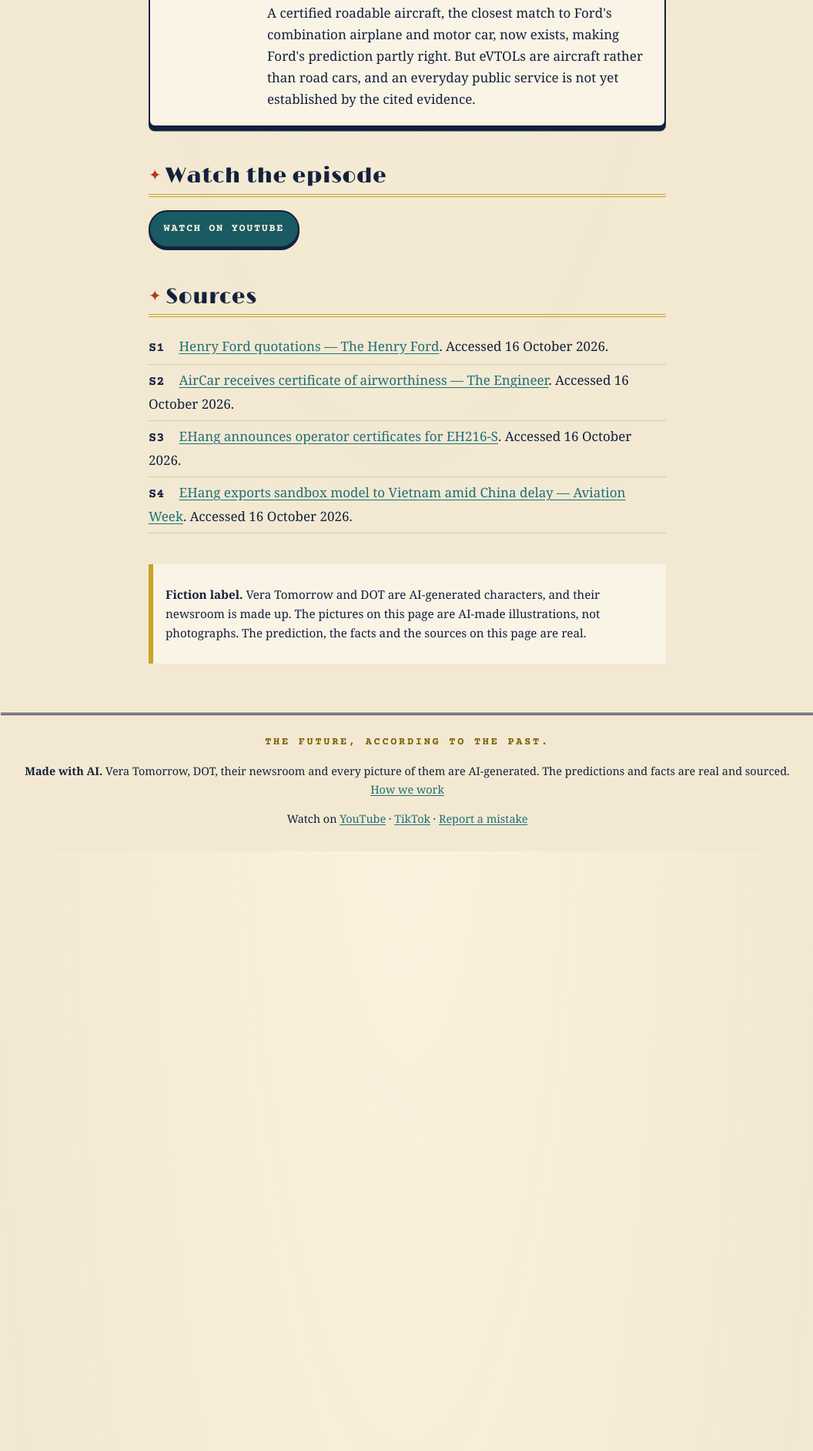
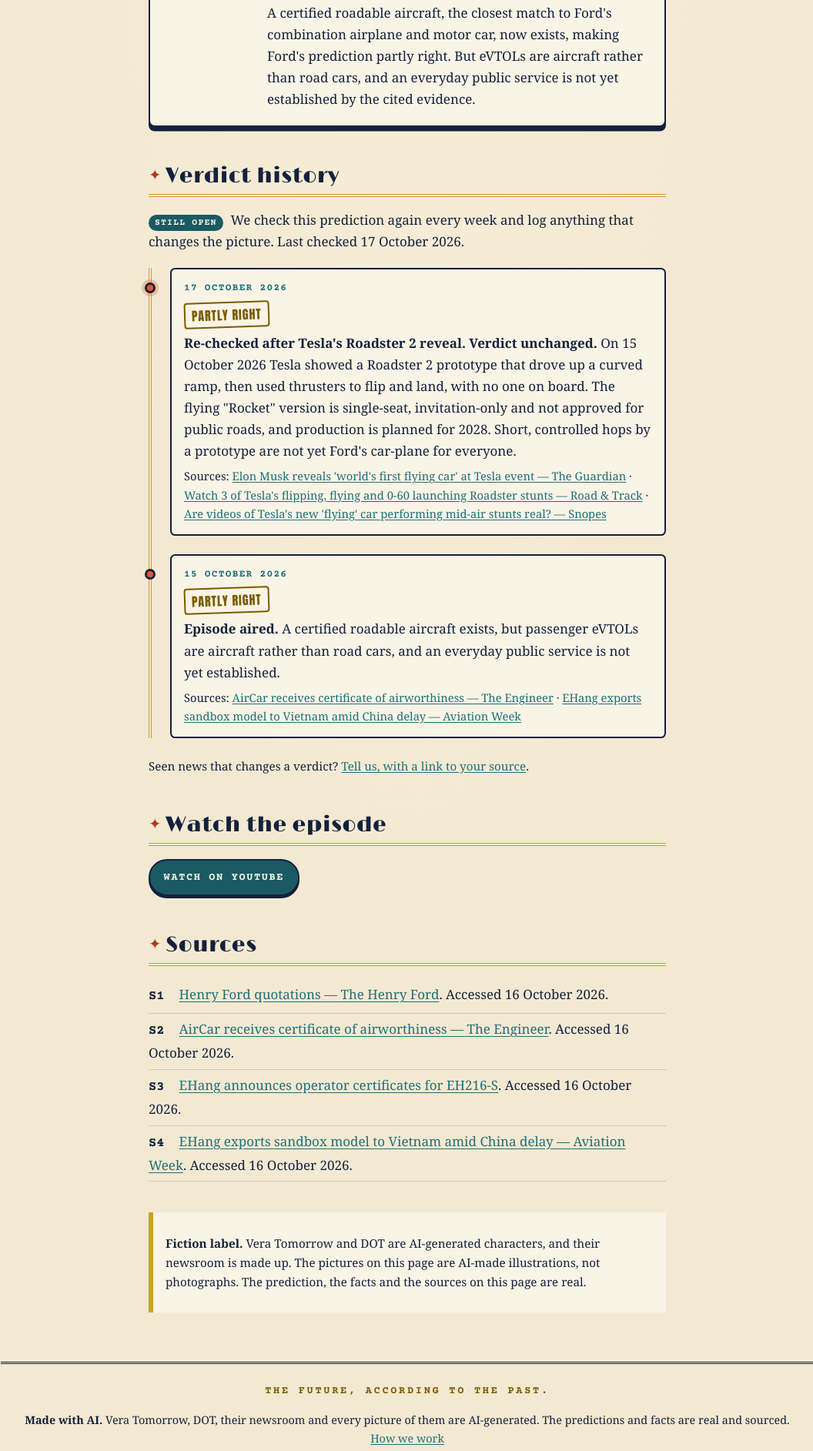
Before and after one commit to Honey-Badger-Labs/tomorrow-gazette-archive, a Jekyll site: the page built from _episodes/e1-flying-car.md, in a window 1280 px wide. Shown: the part 1826-3711 px from the top of the page at 77% size, without its empty margins (111-1167 px from the left). Built offline with Jekyll 4.4.1, drawn with Linux system fonts in a browser that asks for light colours; before the commit the page ends 2932 px from its top, so only the background shows below that.

Commit message:
A-T10: living archive: claims files with verdict history, timeline on episode pages, claims check in CI

```diff
--- /dev/null
+++ b/_data/claims/e1-flying-car.yml
@@ -0,0 +1,34 @@
+# Living archive (A-T10): E1's prediction stays open and is re-checked every
+# week. Field reference: docs/claims-schema.md. Checked by tools/check_claims.rb.
+episode: 1
+claims:
+  - id: C1
+    claim: "Mark my word: A combination airplane and motor car is coming."
+    who: Henry Ford, Forbes Magazine, 1940
+    status: open
+    verdict: PARTLY RIGHT
+    watch:
+      - Roadable aircraft (car-planes) certified, sold or delivered to the public
+      - Passenger eVTOL services opening to the public, e.g. EHang ticket sales
+      - Flying-car demonstrations by car makers
+    history:
+      - date: 2026-10-15
+        verdict: PARTLY RIGHT
+        change: Episode aired.
+        note: A certified roadable aircraft exists, but passenger eVTOLs are aircraft rather than road cars, and an everyday public service is not yet established.
+        sources:
+          - title: "AirCar receives certificate of airworthiness — The Engineer"
+            url: https://www.theengineer.co.uk/content/news/aircar-receives-certificate-of-airworthiness
+          - title: "EHang exports sandbox model to Vietnam amid China delay — Aviation Week"
+            url: https://aviationweek.com/aerospace/advanced-air-mobility/ehang-exports-sandbox-model-vietnam-amid-china-delay
+      - date: 2026-10-17
+        verdict: PARTLY RIGHT
+        change: "Re-checked after Tesla's Roadster 2 reveal. Verdict unchanged."
+        note: "On 15 October 2026 Tesla showed a Roadster 2 prototype that drove up a curved ramp, then used thrusters to flip and land, with no one on board. The flying \"Rocket\" version is single-seat, invitation-only and not approved for public roads, and production is planned for 2028. Short, controlled hops by a prototype are not yet Ford's car-plane for everyone."
+        sources:
+          - title: "Elon Musk reveals 'world's first flying car' at Tesla event — The Guardian"
+            url: https://www.theguardian.com/technology/2026/oct/16/elon-musk-reveals-worlds-first-flying-car-spacex
+          - title: "Watch 3 of Tesla's flipping, flying and 0-60 launching Roadster stunts — Road & Track"
+            url: https://www.roadandtrack.com/news/a74159440/tesla-roadster-flip-float-launch-control-0-60-mph-videos/
+          - title: "Are videos of Tesla's new 'flying' car performing mid-air stunts real? — Snopes"
+            url: https://www.snopes.com/fact-check/tesla-flying-roadster-car-real/
--- a/_includes/episode-card.html
+++ b/_includes/episode-card.html
@@ -8,5 +8,9 @@
     <span class="case-meta">Episode {{ include.episode.number }} · <time datetime="{{ include.episode.publish_date | date: '%Y-%m-%d' }}">{{ include.episode.publish_date | date: '%-d %b %Y' }}</time></span>
     <a class="episode-card-link" href="{{ include.episode.url | relative_url }}"><span class="episode-card-title">{{ include.episode.title }}</span></a>
     <p>{{ include.episode.description }}</p>
+    {%- assign card_claims = site.data.claims[include.episode.slug] -%}
+    {%- if card_claims -%}{%- assign card_last = card_claims.claims.first.history | last -%}
+    <p class="card-status">{% if card_claims.claims.first.status == "open" %}<span class="status-badge status-open">Still open</span>{% else %}<span class="status-badge status-closed">Closed</span>{% endif %} Last checked <time datetime="{{ card_last.date | date: '%Y-%m-%d' }}">{{ card_last.date | date: '%-d %b %Y' }}</time></p>
+    {%- endif %}
   </div>
 </li>
--- /dev/null
+++ b/_includes/verdict-history.html
@@ -0,0 +1,30 @@
+{%- comment -%}
+The living archive's verdict history for one episode (A-T10), from
+_data/claims/<episode file name>.yml. Newest entry first.
+{%- endcomment -%}
+{%- assign claims = include.claims.claims -%}
+<section aria-labelledby="history-heading" class="verdict-history">
+  <h2 id="history-heading">Verdict history</h2>
+  {% for claim in claims %}
+  {%- assign last = claim.history | last -%}
+  <p class="history-status">
+    {% if claim.status == "open" %}<span class="status-badge status-open">Still open</span> We check this prediction again every week and log anything that changes the picture.
+    {% else %}<span class="status-badge status-closed">Closed</span> This prediction is settled; we no longer re-check it.{% endif %}
+    Last checked <time datetime="{{ last.date | date: '%Y-%m-%d' }}">{{ last.date | date: '%-d %B %Y' }}</time>.
+  </p>
+  {% if claims.size > 1 %}<h3 class="history-claim">“{{ claim.claim }}”</h3>{% endif %}
+  <ol class="timeline" reversed>
+    {% assign entries = claim.history | reverse %}
+    {% for entry in entries %}
+    <li class="timeline-entry">
+      <p class="timeline-date"><time datetime="{{ entry.date | date: '%Y-%m-%d' }}">{{ entry.date | date: '%-d %B %Y' }}</time></p>
+      {%- assign stamp_class = entry.verdict | downcase | replace: ' ', '-' -%}
+      <p class="timeline-verdict"><span class="mini-stamp verdict-{{ stamp_class }}"><span class="visually-hidden">Verdict: </span>{{ entry.verdict }}</span></p>
+      <p class="timeline-change"><strong>{{ entry.change }}</strong>{% if entry.note %} {{ entry.note }}{% endif %}</p>
+      <p class="timeline-sources">Sources: {% for source in entry.sources %}<a href="{{ source.url }}">{{ source.title }}</a>{% unless forloop.last %} · {% endunless %}{% endfor %}{% if entry.video %} · <a href="{{ entry.video }}">Watch the update</a>{% endif %}</p>
+    </li>
+    {% endfor %}
+  </ol>
+  {% endfor %}
+  <p class="history-help">Seen news that changes a verdict? <a href="https://github.com/Honey-Badger-Labs/tomorrow-gazette-archive/issues">Tell us, with a link to your source</a>.</p>
+</section>
--- a/_layouts/episode.html
+++ b/_layouts/episode.html
@@ -61,6 +61,9 @@ layout: default
     </div>
   </section>
 
+  {% assign claims = site.data.claims[page.slug] %}
+  {% if claims %}{% include verdict-history.html claims=claims %}{% endif %}
+
   <section aria-labelledby="watch-heading">
     <h2 id="watch-heading">Watch the episode</h2>
     <p class="watch-links">
--- a/assets/css/site.css
+++ b/assets/css/site.css
@@ -239,6 +239,33 @@ main.wide, .site-footer { max-width: var(--wide); }
 .site-footer { border-top: 3px double var(--rule); font-size: .9rem; margin-top: 3rem; text-align: center; }
 .tagline { margin: .5rem 0; font-size: .85rem; letter-spacing: .2em; color: var(--brass-ink); }
 
+/* Living archive: the verdict history timeline (A-T10). */
+.status-badge {
+  display: inline-block; margin-right: .35rem; padding: .05rem .5rem; border-radius: 999px;
+  font-family: var(--font-type); font-weight: 700; font-size: .72rem; letter-spacing: .1em; text-transform: uppercase;
+  color: var(--cream-light); background: var(--teal-deep);
+}
+.status-closed { background: var(--navy); }
+.card-status { font-size: .9rem; }
+.history-status { margin-top: 0; }
+.history-claim { font-family: var(--font-body); font-style: italic; font-size: 1.15rem; }
+.timeline { list-style: none; margin: 1.25rem 0; padding: 0 0 0 1.5rem; border-left: 4px double var(--brass); }
+.timeline-entry { position: relative; margin: 0 0 1.5rem; padding: .9rem 1rem; background: var(--cream-light); border: 2px solid var(--navy); border-radius: .4rem; }
+.timeline-entry::before {
+  content: ""; position: absolute; left: calc(-1.5rem - 11px); top: 1.1rem; width: 14px; height: 14px;
+  border-radius: 50%; background: var(--coral); border: 3px solid var(--navy);
+}
+.timeline-entry:first-child::before { box-shadow: 0 0 0 4px rgba(228, 87, 46, .3); }
+.timeline-entry p { margin: 0 0 .4rem; }
+.timeline-entry p:last-child { margin: 0; }
+.timeline-date { font-family: var(--font-type); font-weight: 700; font-size: .8rem; letter-spacing: .1em; text-transform: uppercase; color: var(--teal); }
+.mini-stamp {
+  display: inline-block; padding: .1rem .5rem; font-family: var(--font-stamp); font-size: 1rem; letter-spacing: .06em;
+  color: var(--stamp); background: var(--cream-light); border: 2px solid var(--stamp); border-radius: .25rem; transform: rotate(-2deg);
+}
+.timeline-sources { font-size: .92rem; overflow-wrap: anywhere; }
+.history-help { font-size: .95rem; }
+
 @media (max-width: 40rem) {
   .hero-copy { margin: 1rem 0 0; padding: 1.25rem 1rem 1rem; }
   .on-air { top: .6rem; left: .6rem; font-size: .7rem; }
```
Also changed, not shown: collab/BACKLOG.md (+1 -0 lines), docs/claims-schema.md (added, +36 -0 lines), docs/episode-schema.md (+2 -0 lines), test/check_claims_test.rb (added, +104 -0 lines), test/check_episodes_test.rb (+2 -0 lines), test/fixtures/claims/e1-test-episode.yml (added, +22 -0 lines), tools/check_claims.rb (added, +144 -0 lines), tools/check_episodes.rb (+15 -1 lines), docs/screenshots/a-t10-episode-desktop.jpg (added), docs/screenshots/a-t10-episode-mobile.jpg (added), docs/screenshots/a-t10-home-desktop.jpg (added), docs/screenshots/a-t10-home-mobile.jpg (added), 1 other file.
